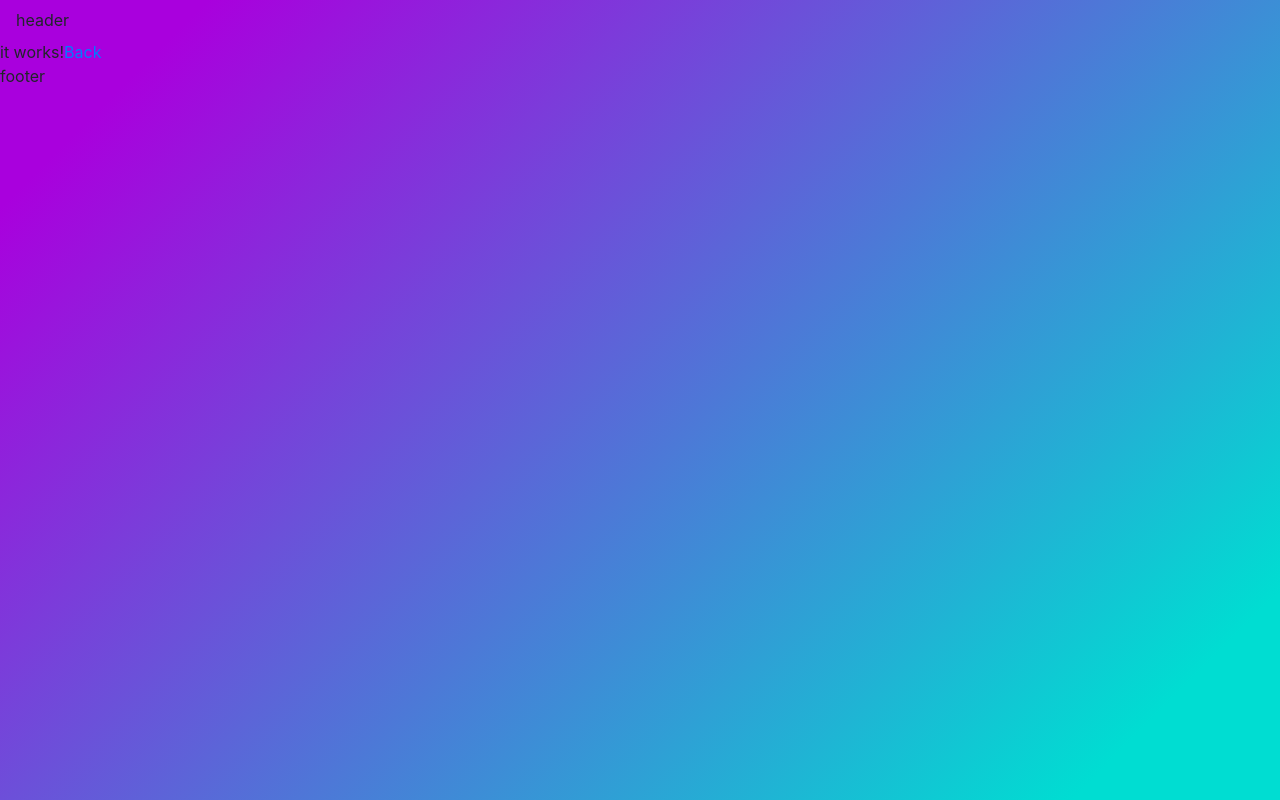
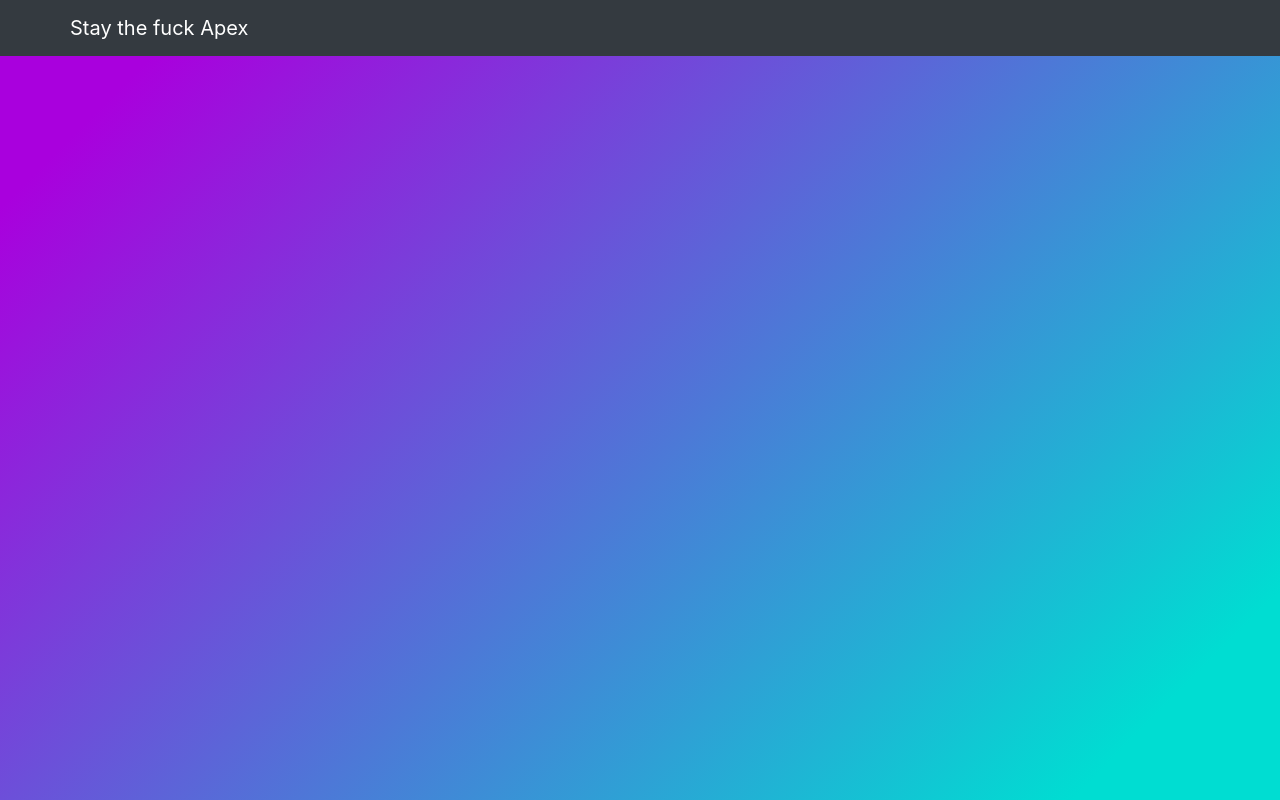
Before and after one commit to wearespacey/staythef-apex, a React (Create React App) app in the folder ddd/: page /contributor in a window 1280 px wide. Built offline with nearby package versions, Linux system fonts and the light colour scheme.

Commit message:
Add NavBar

```diff
--- /dev/null
+++ b/ddd/src/components/NavBar/index.tsx
@@ -0,0 +1,12 @@
+import React from "react";
+import { Container, Navbar } from "react-bootstrap";
+
+export const NavBar = () => {
+  return (
+    <Navbar bg="dark" variant="dark" fixed="top">
+      <Container>
+        <Navbar.Brand>Stay the fuck Apex</Navbar.Brand>
+      </Container>
+    </Navbar>
+  );
+};
--- a/ddd/src/components/PageLayout/index.tsx
+++ b/ddd/src/components/PageLayout/index.tsx
@@ -1,6 +1,6 @@
 import React, { ReactNode } from 'react';
 import './styles.css';
-import { Navbar } from 'react-bootstrap';
+import { NavBar } from '../NavBar';
 
 type Props = {
   children?: ReactNode
@@ -11,9 +11,7 @@ export const PageLayout: React.FC<Props> = ({children}) => {
   return (
     <>
       <header>
-        <Navbar>
-          header
-        </Navbar>
+        <NavBar />
       </header>
 
       <main>{children}</main>
@@ -21,6 +19,6 @@ export const PageLayout: React.FC<Props> = ({children}) => {
       <footer>
         footer
       </footer>
-    </>
+      </>
   );
 };
```
